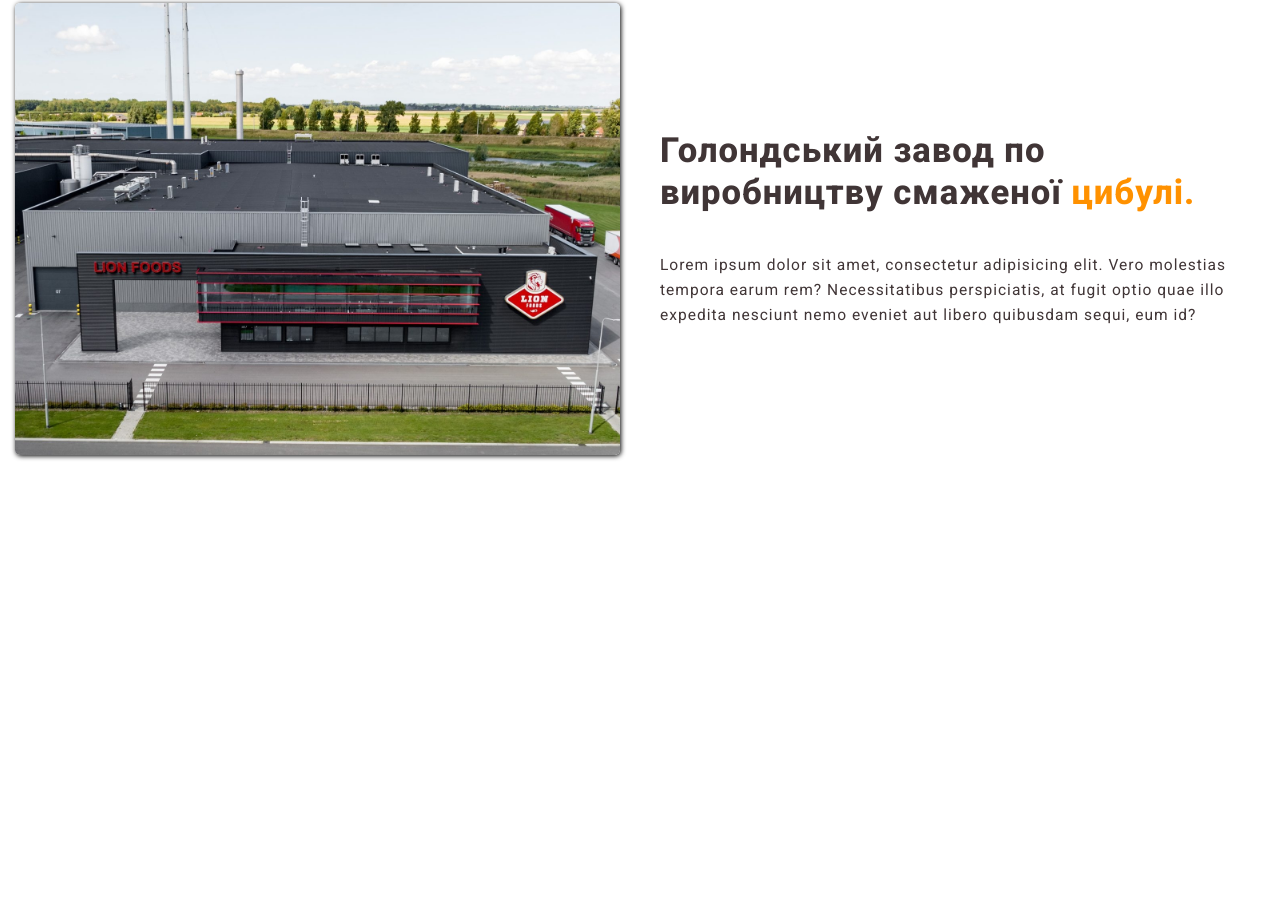
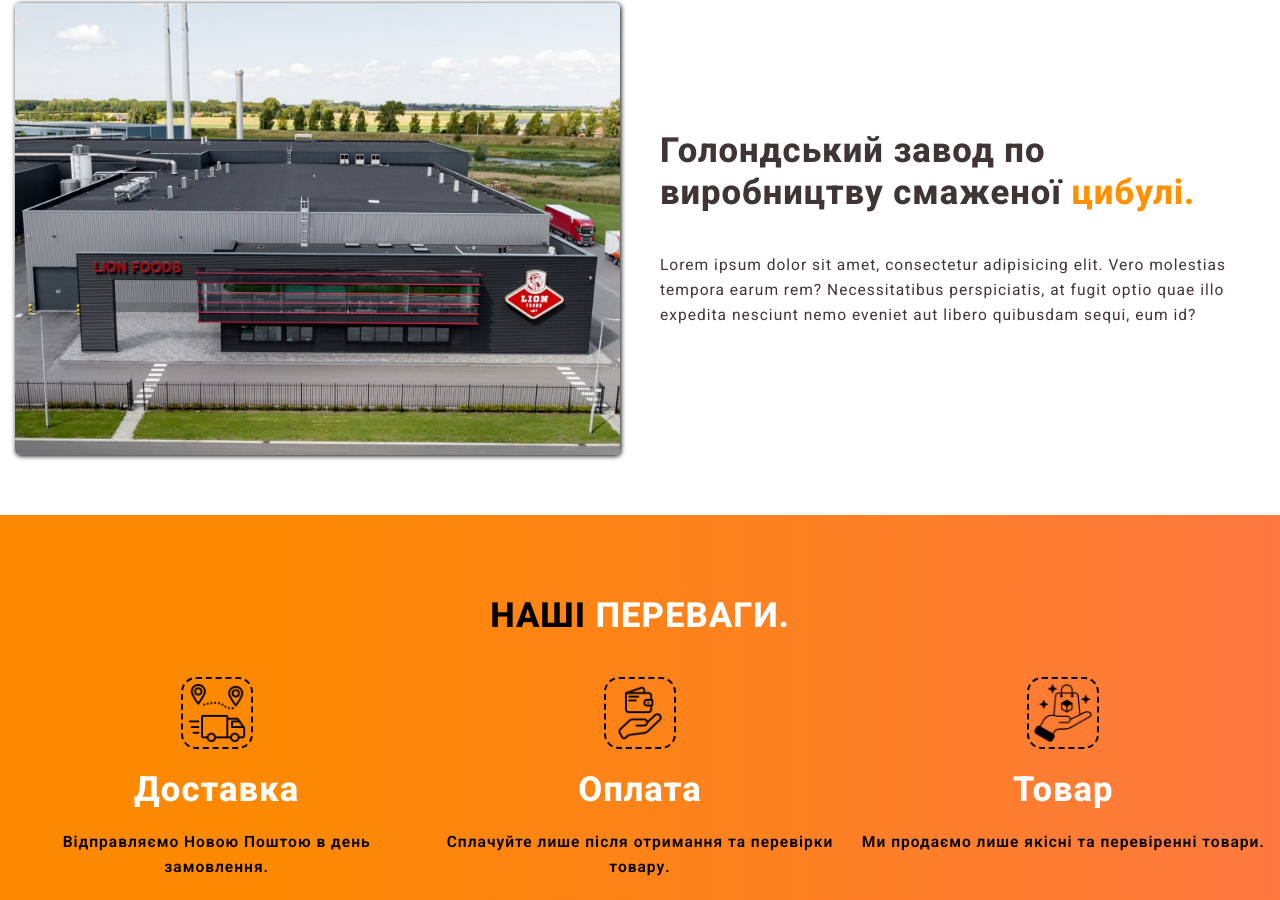
Before and after one commit to IgorekPo/Spice-Land_Lion, a plain HTML site: page index.html in a window 1280 px wide. Shown: the part 939-1839 px from the top of the page. Before the commit the page ends 1454 px from the top, so only its background shows below. Drawn offline with Linux system fonts and the light colour scheme.

Commit message:
advantages

```diff
--- a/index.html
+++ b/index.html
@@ -79,6 +79,35 @@
                   </div>
                </div>
             </section>
+            <section class="advantages">
+               <div class="advantages__container">
+                  <h2 class="advantages__advantages">Наші
+                     <span>переваги.</span></h2>
+                  <div class="advantages__blocks">
+                     <div class="advantages__block block-advantages">
+                        <div class="block-advantages__img"><img
+                              src="./img/Delivery.png" alt="Доставка"></div>
+                        <h3 class="block-advantages__tittle">Доставка</h3>
+                        <p class="block-advantages__text">Відправляємо Новою
+                           Поштою в день замовлення.</p>
+                     </div>
+                     <div class="advantages__block block-advantages">
+                        <div class="block-advantages__img"><img
+                              src="./img/pay.png" alt="Умови оплати"></div>
+                        <h3 class="block-advantages__tittle">оплата</h3>
+                        <p class="block-advantages__text">Сплачуйте лише після
+                           отримання та перевірки товару.</p>
+                     </div>
+                     <div class="advantages__block block-advantages">
+                        <div class="block-advantages__img"><img
+                              src="./img/best.png" alt="Кращій товар"></div>
+                        <h3 class="block-advantages__tittle">товар</h3>
+                        <p class="block-advantages__text">Ми продаємо лише
+                           якісні та перевіренні товари.</p>
+                     </div>
+                  </div>
+               </div>
+            </section>
          </main>
          <footer class="footer"></footer>
       </div>
--- a/scss/_fonts.scss
+++ b/scss/_fonts.scss
@@ -23,3 +23,7 @@
    font-size: calc(24px + (6 + 6 * 0.7 ) * ((100vw - 320px) / 1440));
   };
 }
+
+%tittleSpan{
+  color: #ff9100;
+}
--- a/scss/style.scss
+++ b/scss/style.scss
@@ -194,7 +194,7 @@
    &__tittle {
       @extend %tittleText;
       & span{
-         color: #ff9100;
+         @extend %tittleSpan;
       }
    }
 
@@ -282,7 +282,7 @@
    &__tittle {
       @extend %tittleText;
       & span{
-         color: #ff9100;
+         @extend %tittleSpan;
       }
    }
 
@@ -321,7 +321,7 @@
    &__information {
       @extend %tittleText;
       & span{
-         color: #ff9100;
+         @extend %tittleSpan;
       }
       @media(max-width: 657.98px){
          text-align: center;
@@ -334,7 +334,82 @@
    }
 }
 
+// ===================================================================================================================
 
+.advantages {
+   padding-top: 60px;
+   // background: linear-gradient(176deg, #fd8902 0%, #ff4e00 41%);
+   background: linear-gradient(90deg,rgba(253, 137, 2, 1) 22%, rgba(255, 121, 64, 1) 100%);
+   &__container {
+      display: flex;
+      align-items: center;
+      justify-content: space-between;
+      gap: 40px;
+      flex-direction: column;
+      padding-top: 20px;
+      padding-bottom: 20px;
+   }
 
+   &__advantages {
+      @extend %tittleText;
+               text-transform: uppercase;
+      color: #000;
+      & span {
+         color: #fff;
+
+      }
+   }
+
+   &__blocks {
+      display: flex;
+      gap: 20px;
+      justify-content: space-between;
+      text-align: center;
+      flex-wrap: wrap;
+      @media(max-width: 767.98px){
+         flex-direction: column;
+         gap: 60px;
+      };
+   }
+
+   &__block {
+      display: flex;
+      flex-direction: column;
+      align-items: center;
+      text-align: center;
+      gap: 20px;
+      flex: 1 0 calc(33.333333% - 50px);
+         @media(max-width: 767.98px){
+            flex: 1 1 auto;
+      };
+   }
+}
+.block-advantages {
+
+   &__img {
+      width: 72px;
+      height: 72px;
+      padding: 4px;
+      border-radius: 15px;
+      border: dashed 2px #000;
+      & img{
+         width: 100%;
+         height: 100%;
+         object-fit: contain;
+      }
+   }
+
+   &__tittle {
+      @extend %tittleText;
+      color: #fff;
+      text-transform: capitalize;
+   }
+
+   &__text {
+      @extend %mainText;
+      color: #000;
+      font-weight: 600;
+   }
+}
 
 // ===================================================================================================================
```
Also changed, not shown: css/style.css.
